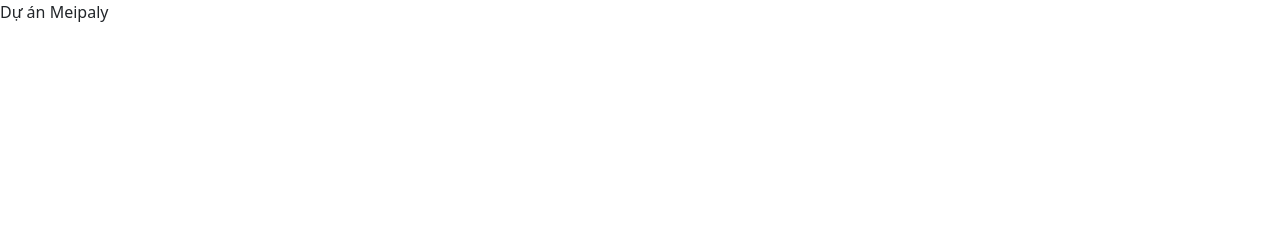
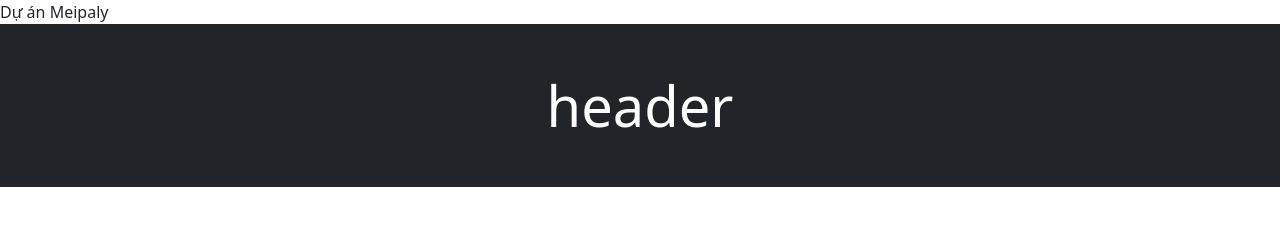
Before and after one commit to hai4345/project_git, a plain HTML site: page index.html in a window 1280 px wide. Drawn offline with nearby package versions, Linux system fonts and the light colour scheme.

Commit message:
version2

```diff
--- /dev/null
+++ b/css/style.css
@@ -0,0 +1,4 @@
+* {
+    padding: 0;
+    margin: 0;
+}
--- a/index.html
+++ b/index.html
@@ -23,6 +23,9 @@
          <div>
             Dự án Meipaly
          </div>
+         <header class="bg-dark text-white text-center p-5 display-4">
+            header
+         </header>
 
 
 
```
